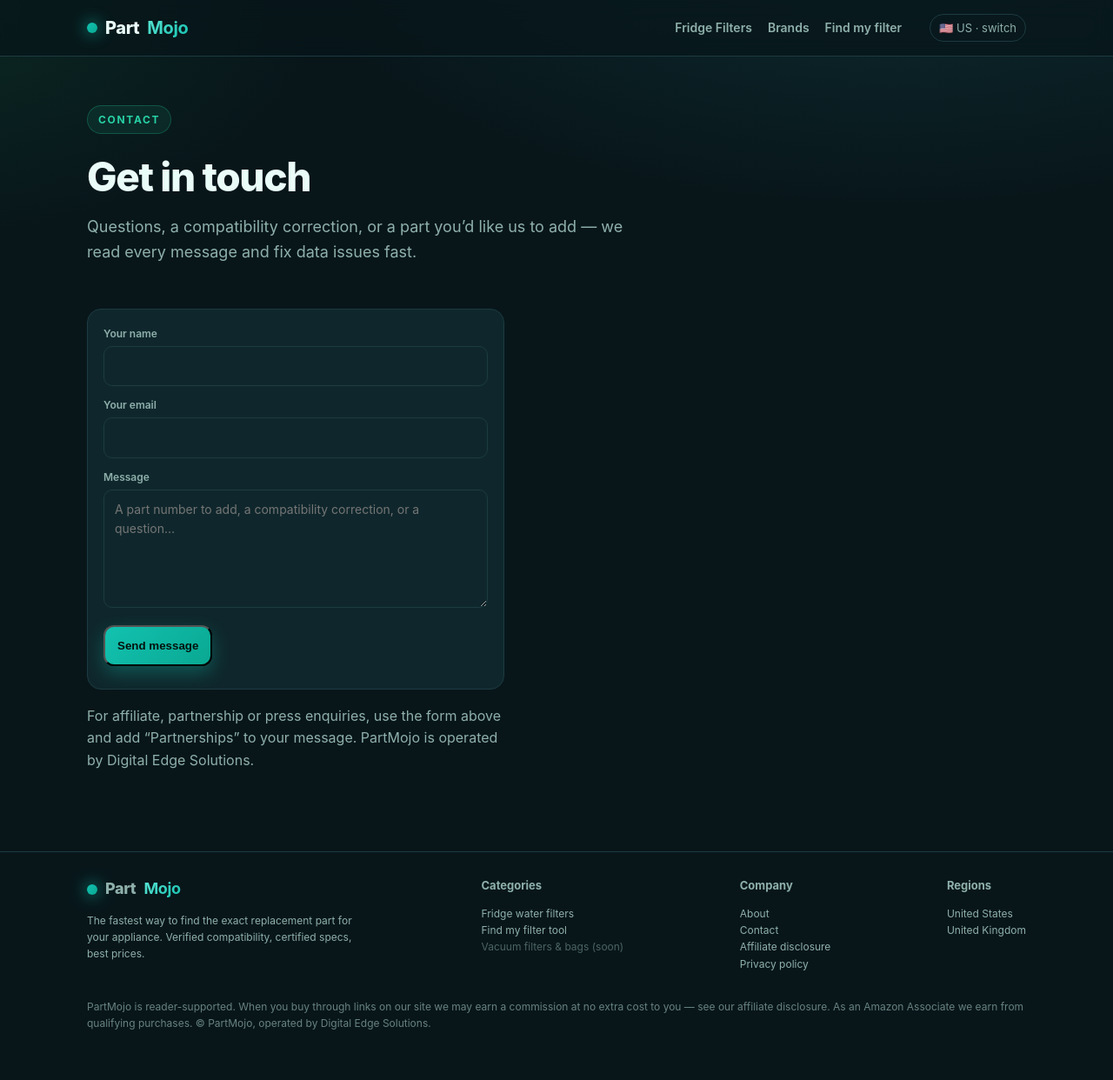
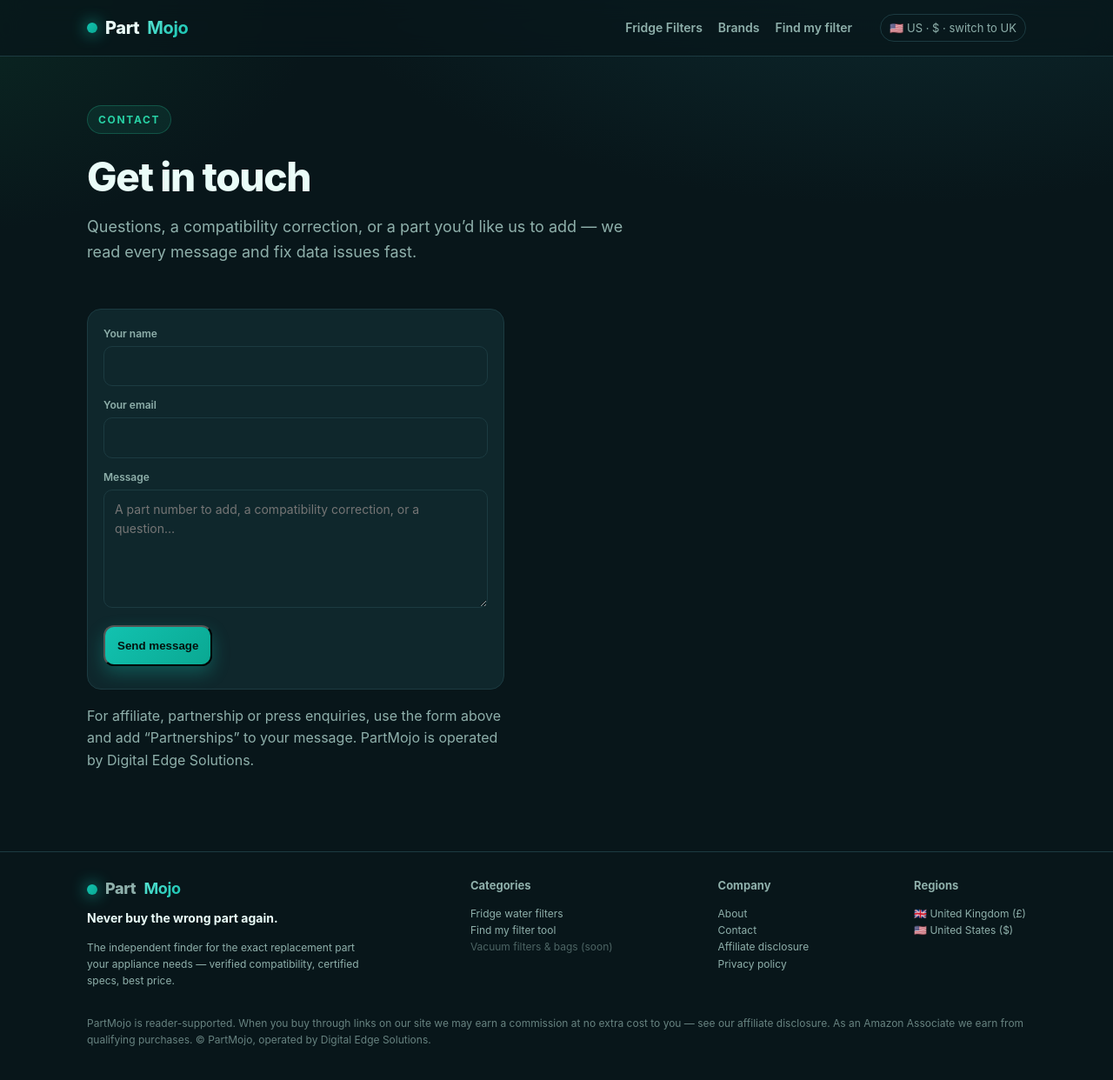
Before and after one commit to Digital-Edge-Solutions/partmojo, a Next.js app: page /contact in a window 1280 px wide. Shown: the top 1242 px of the page at 87% size. Built offline with nearby package versions, Linux system fonts and the light colour scheme.

Commit message:
UK default (geo middleware + x-default hreflang to UK), region indicator with currency, brand tagline 'Never buy the wrong part again'

```diff
--- a/app/[country]/brands/[brand]/page.js
+++ b/app/[country]/brands/[brand]/page.js
@@ -25,7 +25,7 @@
       languages: {
         "en-US": `/us/brands/${b.slug}`,
         "en-GB": `/uk/brands/${b.slug}`,
-        "x-default": `/us/brands/${b.slug}`,
+        "x-default": `/uk/brands/${b.slug}`,
       },
     },
   };
--- a/app/[country]/compare/[versus]/page.js
+++ b/app/[country]/compare/[versus]/page.js
@@ -25,7 +25,7 @@
       languages: {
         "en-US": `/us/compare/${p.slug}`,
         "en-GB": `/uk/compare/${p.slug}`,
-        "x-default": `/us/compare/${p.slug}`,
+        "x-default": `/uk/compare/${p.slug}`,
       },
     },
   };
--- a/app/[country]/fits/[model]/page.js
+++ b/app/[country]/fits/[model]/page.js
@@ -28,7 +28,7 @@
       languages: {
         "en-US": `/us/fits/${m.slug}`,
         "en-GB": `/uk/fits/${m.slug}`,
-        "x-default": `/us/fits/${m.slug}`,
+        "x-default": `/uk/fits/${m.slug}`,
       },
     },
   };
--- a/app/[country]/refrigerator-water-filters/[filter]/page.js
+++ b/app/[country]/refrigerator-water-filters/[filter]/page.js
@@ -28,7 +28,7 @@
       languages: {
         "en-US": `/us/${CATEGORY.slug}/${f.slug}`,
         "en-GB": `/uk/${CATEGORY.slug}/${f.slug}`,
-        "x-default": `/us/${CATEGORY.slug}/${f.slug}`,
+        "x-default": `/uk/${CATEGORY.slug}/${f.slug}`,
       },
     },
   };
--- a/app/[country]/refrigerator-water-filters/page.js
+++ b/app/[country]/refrigerator-water-filters/page.js
@@ -23,7 +23,7 @@
       languages: {
         "en-US": `/us/${CATEGORY.slug}`,
         "en-GB": `/uk/${CATEGORY.slug}`,
-        "x-default": `/us/${CATEGORY.slug}`,
+        "x-default": `/uk/${CATEGORY.slug}`,
       },
     },
   };
--- a/app/[country]/tools/find-my-filter/page.js
+++ b/app/[country]/tools/find-my-filter/page.js
@@ -20,7 +20,7 @@
       languages: {
         "en-US": "/us/tools/find-my-filter",
         "en-GB": "/uk/tools/find-my-filter",
-        "x-default": "/us/tools/find-my-filter",
+        "x-default": "/uk/tools/find-my-filter",
       },
     },
   };
--- a/app/[country]/water-filters-that-remove/[contaminant]/page.js
+++ b/app/[country]/water-filters-that-remove/[contaminant]/page.js
@@ -25,7 +25,7 @@
       languages: {
         "en-US": `/us/water-filters-that-remove/${ct.slug}`,
         "en-GB": `/uk/water-filters-that-remove/${ct.slug}`,
-        "x-default": `/us/water-filters-that-remove/${ct.slug}`,
+        "x-default": `/uk/water-filters-that-remove/${ct.slug}`,
       },
     },
   };
--- a/app/page.js
+++ b/app/page.js
@@ -8,7 +8,7 @@
   title: "PartMojo — Find the Exact Replacement Filter for Your Fridge",
   description:
     "Enter your fridge water filter part number or model to find the exact replacement, verified cross-references, and the cheapest compatible options. US & UK.",
-  alternates: { canonical: "/", languages: { "en-US": "/us", "en-GB": "/uk", "x-default": "/us" } },
+  alternates: { canonical: "/", languages: { "en-US": "/us", "en-GB": "/uk", "x-default": "/uk" } },
 };
 
 export default function Home() {
--- a/components/ui.js
+++ b/components/ui.js
@@ -1,10 +1,11 @@
 import Link from "next/link";
-import { BRAND } from "../lib/site";
+import { BRAND, TAGLINE } from "../lib/site";
 import { COUNTRIES, CATEGORY } from "../lib/data";
 
 export function Header({ country = "us" }) {
   const other = country === "us" ? "uk" : "us";
-  const flag = country === "us" ? "🇺🇸 US" : "🇬🇧 UK";
+  const cur = country === "us" ? "🇺🇸 US · $" : "🇬🇧 UK · £";
+  const otherLabel = country === "us" ? "UK" : "US";
   return (
     <header className="header">
       <div className="container row">
@@ -16,8 +17,8 @@
           <Link href={`/${country}/brands/whirlpool`}>Brands</Link>
           <Link href={`/${country}/tools/find-my-filter`}>Find my filter</Link>
         </nav>
-        <Link href={`/${other}`} className="flag" title="Switch region">
-          {flag} · switch
+        <Link href={`/${other}`} className="flag" title={`Switch to ${otherLabel}`}>
+          {cur} · switch to {otherLabel}
         </Link>
       </div>
     </header>
@@ -33,9 +34,12 @@
             <div className="logo" style={{ fontSize: 18 }}>
               <span className="dot" /> Part<b>Mojo</b>
             </div>
+            <p style={{ fontWeight: 700, color: "var(--ink)", margin: "8px 0 4px", fontSize: 14 }}>
+              {TAGLINE}
+            </p>
             <p className="small" style={{ maxWidth: 320 }}>
-              The fastest way to find the exact replacement part for your appliance.
-              Verified compatibility, certified specs, best prices.
+              The independent finder for the exact replacement part your appliance needs —
+              verified compatibility, certified specs, best price.
             </p>
           </div>
           <div>
@@ -63,9 +67,9 @@
           <div>
             <strong>Regions</strong>
             <p className="small">
-              <Link href="/us">United States</Link>
+              <Link href="/uk">🇬🇧 United Kingdom (£)</Link>
               <br />
-              <Link href="/uk">United Kingdom</Link>
+              <Link href="/us">🇺🇸 United States ($)</Link>
             </p>
           </div>
         </div>
--- a/lib/site.js
+++ b/lib/site.js
@@ -3,6 +3,7 @@
 export const BASE = "https://partmojo.com";
 export const BRAND = "PartMojo";
 export const CONTACT_EMAIL = "hello@partmojo.com";
+export const TAGLINE = "Never buy the wrong part again.";
 
 // Representative product image (served from /public). Swap per-SKU once a feed provides images.
 export const PRODUCT_IMAGE = `${BASE}/filter.svg`;
```
Also changed, not shown: app/[country]/page.js (+5 -4 lines), middleware.js (added, +10 -0 lines).
